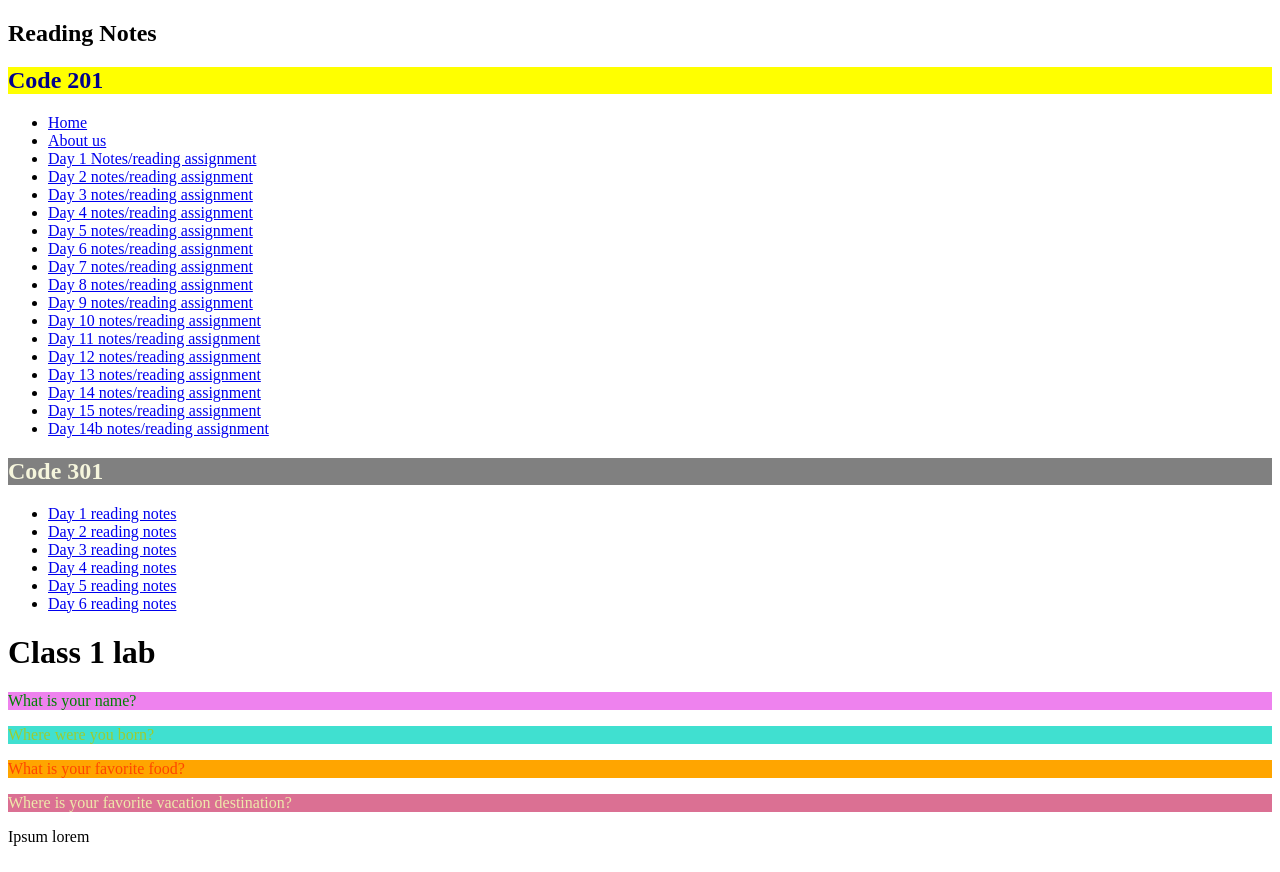
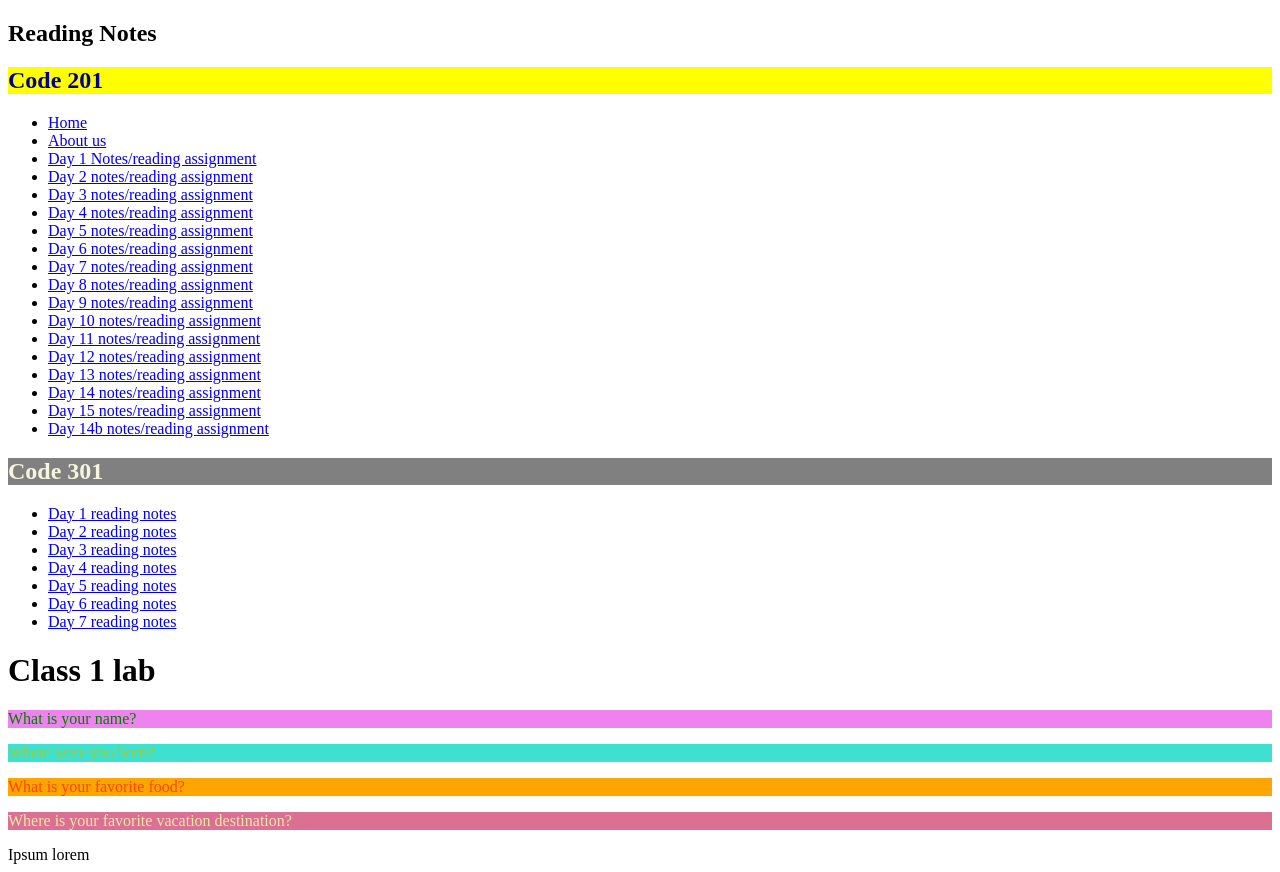
Before and after one commit to tiggerman120/code301ReadNotes, a plain HTML site: page index.html in a window 1280 px wide. Drawn offline with Linux system fonts and the light colour scheme; files whose address does not match are found by name.

Commit message:
class 7 notes added

```diff
--- a/index.html
+++ b/index.html
@@ -40,6 +40,7 @@
         <li><a href="code301/class-04.md">Day 4 reading notes</a></li>
         <li><a href="code301/class-05.md">Day 5 reading notes</a></li>
         <li><a href="code301/class-06.md">Day 6 reading notes</a></li>
+        <li><a href="code301/class-07.md">Day 7 reading notes</a></li>
       </ul>
     </nav>
   </header>
```
Also changed, not shown: 1 other file.
